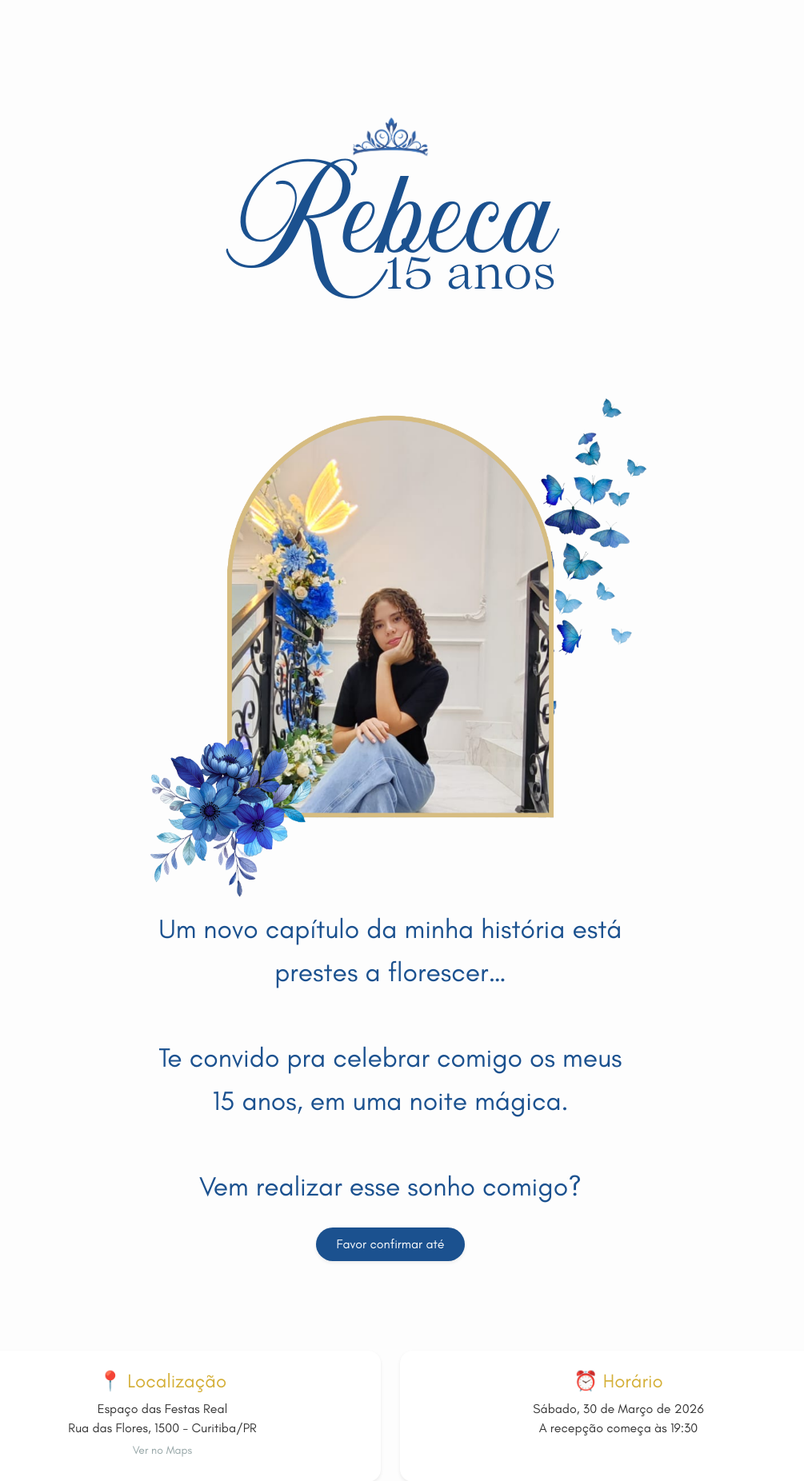
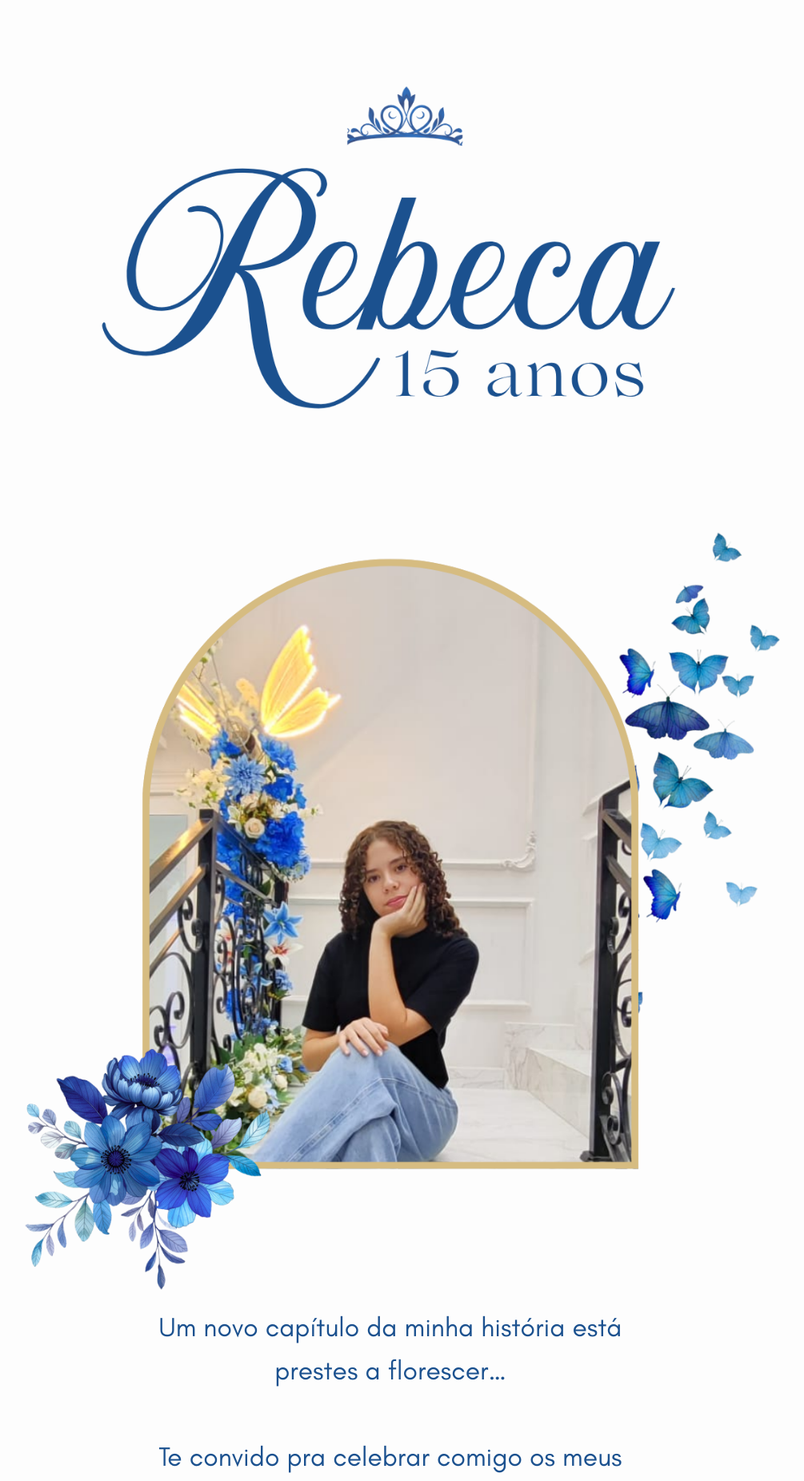
Before and after one commit to bolinfel/Rebeca15Anos, a Django app: page / in a window 1280 px wide. Shown: the part 473-2325 px from the top of the page at 80% size, without its empty margins (152-1157 px from the left). Run offline with Django 5.2, Linux system fonts and the light colour scheme.

Commit message:
frontend

```diff
--- a/rebeca15anos/static/css/style.css
+++ b/rebeca15anos/static/css/style.css
@@ -1,33 +1,58 @@
-:root {
+ :root {
+
     /* Paleta Principal */
+
     --primary-color: #1b518f;
+
     --secondary-color: #95A5A6;
+
     --highlight-color: #D4AF37;
 
+
+
     /* Cores de Apoio */
+
     --bg-light: #FDFDFD;
+
     --text-dark: #333333;
+
     --success-color: #27AE60;
+
     --accent-soft: #F4EBD0;
+
 }
 
+
 /* Registro das fontes customizadas */
+
 @font-face {
+
     font-family: 'NovaQuinta';
+
     src: url('../fonts/NovaQuinta_PERSONAL_USE_ONLY.otf') format('opentype');
+
     font-weight: normal;
+
     font-style: normal;
+
 }
+
 @font-face {
     font-family: 'LoveLance';
     src: url('../fonts/Zetafonts - Lovelace Text Regular.otf') format('truetype');
 }
+
 @font-face {
+
     font-family: 'Glacial Indifference';
+
     src: url('../fonts/GlacialIndifference-Regular.otf') format('truetype');
+
 }
 
+
 /* Configurações Gerais */
+
 body {
     background-color: var(--bg-light);
     color: var(--text-dark);
@@ -36,88 +61,114 @@
     overflow-x: hidden; /* Evita scroll horizontal em telas pequenas */
 }
 
+
 /* Cabeçalho */
+
 .navbar {
+
     background-color: white !important;
+
     border-bottom: 3px solid var(--highlight-color);
+
 }
 
+
 .navbar-brand, .nav-link {
+
     color: var(--primary-color) !important;
+
     font-weight: 600;
+
 }
 
+
 .nav-link:hover {
+
     color: var(--highlight-color) !important;
+
 }
 
+
 /* Botões Customizados */
+
 .btn-primary {
+
     background-color: var(--primary-color) !important;
+
     border-color: var(--primary-color) !important;
+
     transition: transform 0.2s;
+
 }
 
+
 .btn-primary:hover {
+
     background-color: var(--highlight-color) !important;
+
     border-color: var(--highlight-color) !important;
+
     transform: translateY(-2px);
+
 }
 
+
 /* Seções da Home */
+
 .section-hero {
+
     background-color: var(--accent-soft);
-    padding: clamp(40px, 8vh, 80px) 0;
+
+    padding: 20px 0 80px 0;
+
+}
+
+
+/* Container para a imagem de ponta a ponta */
+
+.banner-full-container {
+
+    width: 100%;
+
+    margin: 0;
+
+    padding: 0;
+
+    overflow: hidden; /* Garante que nada escape se a imagem for muito alta */
+
+    display: block; /* Remove espaços em branco indesejados abaixo da imagem */
+
+}
+
+
+/* A imagem em si */
+
+.img-full-ponta-a-ponta {
+    width: 100vw; /* 100% da largura da viewport (janela do navegador) */
+    height: auto;  /* Mantém a proporção da imagem */
+    display: block;
+    object-fit: cover; /* Se a imagem tiver que cortar, ela cobrirá o espaço graciosamente */
+    margin: 0;
+    padding: 0;
 }
 
 /* --- ESTILIZAÇÃO RESPONSIVA DO TÍTULO E IMAGENS --- */
+
 
 .hero-title-container {
     position: relative;
     display: inline-block;
     text-align: center;
-    margin-top: 20px;
-    margin-bottom: 40px;
-}
-
-.coroa-container {
-    /* Pequeno recuo negativo para aproximar a coroa do nome */
+    margin-top: 0px;
     margin-bottom: 0px;
 }
 
-.img-coroa {
-    /* Escala entre 80px e 180px conforme a tela */
-    width: clamp(60px, 20vw, 130px);
+.titulo-principal {
+    width: 90vw;
     height: auto;
     display: block;
-    margin: 0 auto;
 }
 
-.titulo-principal {
-    font-family: 'NovaQuinta', serif;
-    /* Escala entre 3.5rem e 8rem (ajustado de 20rem para não quebrar) */
-    font-size: clamp(3.5rem, 12vw, 8rem);
-    color: var(--primary-color);
-    margin: 0;
-    line-height: 0.9;
-    position: relative;
-    z-index: 1;
-}
-
-.subtitulo-overlay {
-    font-family: 'LoveLance', cursive;
-    /* Escala entre 1.5rem e 3.5rem */
-    font-size: clamp(1.5rem, 5vw, 3.5rem);
-    color: var(--primary-color);
-
-    position: absolute;
-    bottom: -50px;
-    right: 0;
-
-    z-index: 2;
-    white-space: nowrap;
-    pointer-events: none;
-}
 
 .foto-rebeca-container {
     display: flex;
@@ -126,18 +177,48 @@
     margin-top: 20px;
 }
 
+
 .img-rebeca {
     /* Ocupa 90% da largura no mobile e trava em 500px no desktop */
-    width: 90vw;
-    max-width: 800px;
+    width: 95vw;
     height: auto;
     border-radius: 10px;
     transition: transform 0.3s ease;
 }
 
+.img-data {
+    width: 80vw;
+    height: auto;
+    display: block;
+}
+
+/* Container do drink para controle de espaçamento */
+.drink-container {
+    margin-top: 10px;
+    display: flex;
+    justify-content: center;
+}
+
+/* Estilização da imagem DRINK.png */
+.img-drink {
+    /* Escala entre 150px no mobile e 350px no desktop */
+    width: clamp(150px, 30vw, 350px);
+    height: auto;
+    display: block;
+    /* Se a imagem for sólida (sem fundo), ela se integrará perfeitamente ao bg-light */
+}
+
+.text-title2 {
+    font-family: 'LoveLance';
+    color: var(--primary-color);
+    font-size: clamp(2rem, 5vw, 3rem); /* Tamanho fluido */
+    text-transform: none; /* Diferente da Glacial, a Lovelace fica melhor em letras normais */
+}
+
 .img-rebeca:hover {
     transform: scale(1.03);
 }
+
 
 /* --- COMPONENTES ADICIONAIS --- */
 
@@ -145,6 +226,7 @@
     border-top: 5px solid var(--highlight-color);
     border-radius: 15px;
 }
+
 
 .alert-deadline {
     background-color: var(--primary-color);
@@ -179,22 +261,3 @@
     line-height: 1.6;
     font-weight: 400;
 }
-
-/* Container para a imagem de ponta a ponta */
-.banner-full-container {
-    width: 100%;
-    margin: 0;
-    padding: 0;
-    overflow: hidden; /* Garante que nada escape se a imagem for muito alta */
-    display: block; /* Remove espaços em branco indesejados abaixo da imagem */
-}
-
-/* A imagem em si */
-.img-full-ponta-a-ponta {
-    width: 100vw; /* 100% da largura da viewport (janela do navegador) */
-    height: auto;  /* Mantém a proporção da imagem */
-    display: block;
-    object-fit: cover; /* Se a imagem tiver que cortar, ela cobrirá o espaço graciosamente */
-    margin: 0;
-    padding: 0;
-}
--- a/rebeca15anos/templates/RSVP/home.html
+++ b/rebeca15anos/templates/RSVP/home.html
@@ -3,14 +3,23 @@
 
 {% block content %}
 {% if messages %}
+
 <div class="container mt-3">
+
     {% for message in messages %}
-            <div class="alert alert-success alert-dismissible fade show shadow-sm text-center border-0" role="alert" style="border-left: 5px solid var(--success-color) !important;">
+
+    <div class="alert alert-success alert-dismissible fade show shadow-sm text-center border-0" role="alert"
+        style="border-left: 5px solid var(--success-color) !important;">
+
         <strong>✨ {{ message }}</strong>
+
         <button type="button" class="btn-close" data-bs-dismiss="alert" aria-label="Close"></button>
+
     </div>
+
     {% endfor %}
 </div>
+
 {% endif %}
 
 <div class="banner-full-container">
@@ -21,11 +30,7 @@
     <div class="container">
         <div class="text-center py-5">
             <div class="hero-title-container">
-                <div class="coroa-container">
-                    <img src="{% static 'img/Coroa.png' %}" alt="Coroa" class="img-coroa">
-                </div>
-                <h1 class="titulo-principal">Rebeca</h1>
-                <span class="subtitulo-overlay">15 anos</span>
+                <img src="{% static 'img/TÍTULO.png' %}" class="titulo-principal">
             </div>
         </div>
         <div class="foto-rebeca-container mt-5">
@@ -33,66 +38,129 @@
         </div>
         <p class="texto-apresentacao mb-4 mx-auto" style="max-width: 600px;">
             Um novo capítulo da minha história está prestes a florescer…<br><br>
-
             Te convido pra celebrar comigo os meus 15 anos, em uma noite mágica.<br><br>
-
             Vem realizar esse sonho comigo?
 
-        <div class="alert shadow-sm d-inline-block px-4 py-2"
-             style="background-color: var(--primary-color); color: white; border-radius: 50px;">
-            <i class="bi bi-calendar-check"></i> Favor confirmar até <strong>{{ data_limite }}</strong>
+        <div class="text-center py-5">
+            <div class="hero-title-container">
+                <img src="{% static 'img/DATA.png' %}" class="img-data">
             </div>
         </div>
-</section>
 
-<section class="py-5">
-    <div class="container">
-        <div class="row g-4 text-center">
-            <div class="col-md-6">
-                <div class="p-4 border-0 shadow-sm rounded-4 bg-white h-100">
-                    <h4 style="color: var(--highlight-color);">📍 Localização</h4>
-                    <p class="mb-0">Espaço das Festas Real<br>Rua das Flores, 1500 - Curitiba/PR</p>
-                    <a href="#" class="btn btn-link btn-sm text-decoration-none" style="color: var(--secondary-color);">Ver no Maps</a>
-                </div>
-            </div>
-            <div class="col-md-6">
-                <div class="p-4 border-0 shadow-sm rounded-4 bg-white h-100">
-                    <h4 style="color: var(--highlight-color);">⏰ Horário</h4>
-                    <p class="mb-0">Sábado, 30 de Março de 2026<br>A recepção começa às 19:30</p>
+        <div class="text-center py-5">
+            <div class="hero-title-container">
+                <p class="texto-apresentacao mb-4 mx-auto" style="letter-spacing: 2px;">
+                    RECEPÇÃO
+                </p>
+
+                <div class="drink-container">
+                    <img src="{% static 'img/DRINK.png' %}" alt="Drink" class="img-drink">
                 </div>
             </div>
         </div>
+
     </div>
+
 </section>
 
+
+<section class="py-5">
+
+    <div class="container">
+
+        <div class="row g-4 text-center">
+
+            <div class="col-md-6">
+
+                <div class="p-4 border-0 shadow-sm rounded-4 bg-white h-100">
+
+                    <h4 style="color: var(--highlight-color);">📍 Localização</h4>
+
+                    <p class="mb-0">Espaço das Festas Real<br>Rua das Flores, 1500 - Curitiba/PR</p>
+
+                    <a href="#" class="btn btn-link btn-sm text-decoration-none"
+                        style="color: var(--secondary-color);">Ver no Maps</a>
+
+                </div>
+
+            </div>
+
+            <div class="col-md-6">
+
+                <div class="p-4 border-0 shadow-sm rounded-4 bg-white h-100">
+
+                    <h4 style="color: var(--highlight-color);">⏰ Horário</h4>
+
+                    <p class="mb-0">Sábado, 30 de Março de 2026<br>A recepção começa às 19:30</p>
+
+                </div>
+
+            </div>
+
+        </div>
+
+    </div>
+
+</section>
+
+
 <section class="pb-5">
+
     <div class="container text-center">
+
         <div class="d-grid gap-3 d-sm-flex justify-content-sm-center">
-            <button type="button" class="btn btn-primary btn-lg px-5 rounded-pill shadow"
-                    data-bs-toggle="modal" data-bs-target="#modalRSVP">
+
+            <button type="button" class="btn btn-primary btn-lg px-5 rounded-pill shadow" data-bs-toggle="modal"
+                data-bs-target="#modalRSVP">
+
                 Confirmar Presença
+
             </button>
 
+
+
             <a href="{% url 'lista_presentes' %}" class="btn btn-outline-dark btn-lg px-5 rounded-pill">
+
                 Lista de Presentes
+
             </a>
+
         </div>
+
     </div>
+
 </section>
 
+
 <div class="modal fade" id="modalRSVP" tabindex="-1" aria-labelledby="modalRSVPLabel" aria-hidden="true">
+
     <div class="modal-dialog modal-dialog-centered">
+
         <div class="modal-content border-0 shadow-lg" style="border-radius: 20px;">
+
             <div class="modal-header border-0 pb-0">
-                <h4 class="modal-title w-100 text-center fw-bold mt-3" id="modalRSVPLabel" style="color: var(--primary-color);">
+
+                <h4 class="modal-title w-100 text-center fw-bold mt-3" id="modalRSVPLabel"
+                    style="color: var(--primary-color);">
+
                     Confirmar Presença
+
                 </h4>
+
                 <button type="button" class="btn-close" data-bs-dismiss="modal" aria-label="Close"></button>
+
             </div>
+
             <div class="modal-body p-0">
+
                 {% include 'RSVP/_form_rsvp.html' %}
+
             </div>
+
         </div>
+
     </div>
+
 </div>
+
 {% endblock %}
```
Also changed, not shown: rebeca15anos/static/img/BRABULETA.png (added), rebeca15anos/static/img/DATA.png (added), rebeca15anos/static/img/DRINK.png (added), rebeca15anos/static/img/TÍTULO.png (added), 4 other files. Lines whose indentation alone changed are shown as unchanged.
